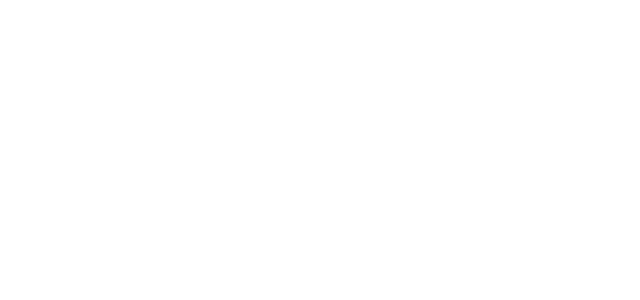
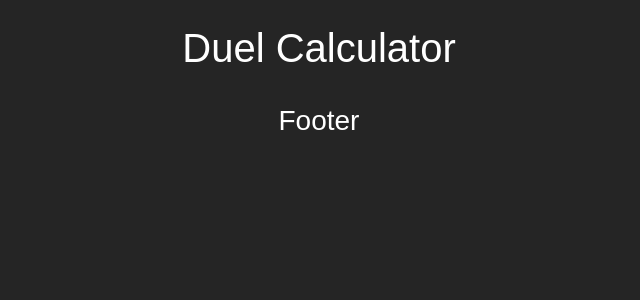
Before and after one commit to hjrdave/DuelCalculator, a React (Create React App) app: page / in a window 1280 px wide. Shown: the top 300 px of the page, without its empty margins (321-961 px from the left). Built offline with nearby package versions, Linux system fonts and the light colour scheme; a web font is replaced by a local one.

Commit message:
created components folder and added footer and header

```diff
--- a/src/App.js
+++ b/src/App.js
@@ -1,15 +1,14 @@
 import React, { Component } from 'react';
 import './App.scss';
+import Header from './components/header/header.js';
+import Footer from './components/footer/footer.js';
 
 class App extends Component {
   render() {
     return (
       <div className="container-fluid app-container">
-        <div className="row">
-            <div className="col-12">
-
-            </div>
-        </div>
+        <Header />
+        <Footer />
       </div>
     );
   }
--- a/src/App.scss
+++ b/src/App.scss
@@ -9,3 +9,8 @@
 
 //Typography
 @import './scss/_typography.scss';
+
+.app-container{
+    height: 100vh;
+    background-color: #252525;
+}
--- /dev/null
+++ b/src/components/footer/footer.js
@@ -0,0 +1,15 @@
+import React, { Component } from 'react';
+
+class Footer extends Component {
+  render() {
+    return (
+      <header className="row d-flex justify-content-center">
+        <div className="col-8 pt-4 d-flex justify-content-center">
+            <h3>Footer</h3>
+        </div>
+      </header>
+    );
+  }
+}
+
+export default Footer;
--- /dev/null
+++ b/src/components/header/header.js
@@ -0,0 +1,15 @@
+import React, { Component } from 'react';
+
+class Header extends Component {
+  render() {
+    return (
+      <header className="row d-flex justify-content-center">
+        <div className="col-8 pt-4 d-flex justify-content-center">
+            <h1>Duel Calculator</h1>
+        </div>
+      </header>
+    );
+  }
+}
+
+export default Header;
--- a/src/scss/_variables.scss
+++ b/src/scss/_variables.scss
@@ -5,7 +5,7 @@
 $fa-font-path: "./fonts/font-awesome";
 
 //Theme colors
-$primary:       #4A3C52;
+$primary:       white;
 $primary-light: lighten($primary, 5%);
 $primary-dark:  darken($primary, 5%);
 $secondary:     #7C80A6;
```
